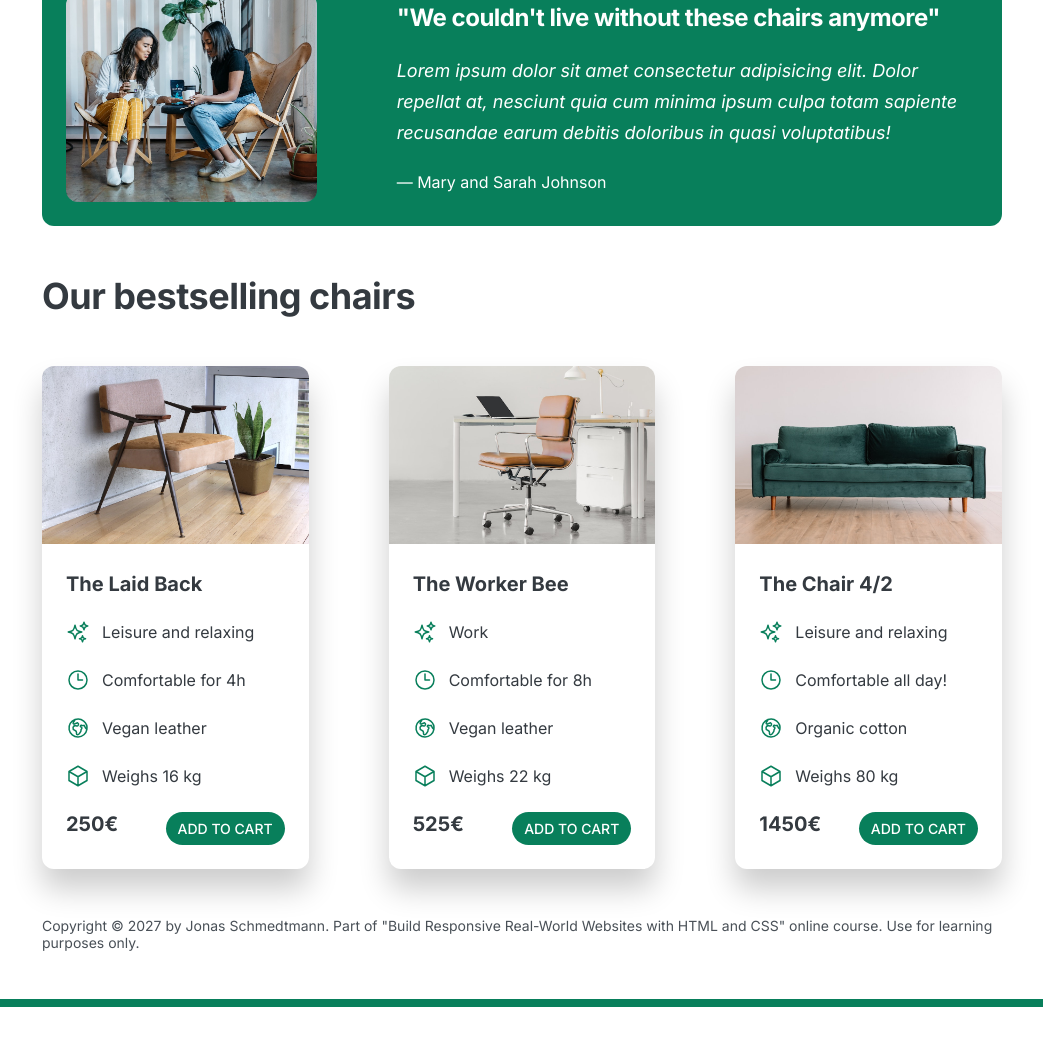
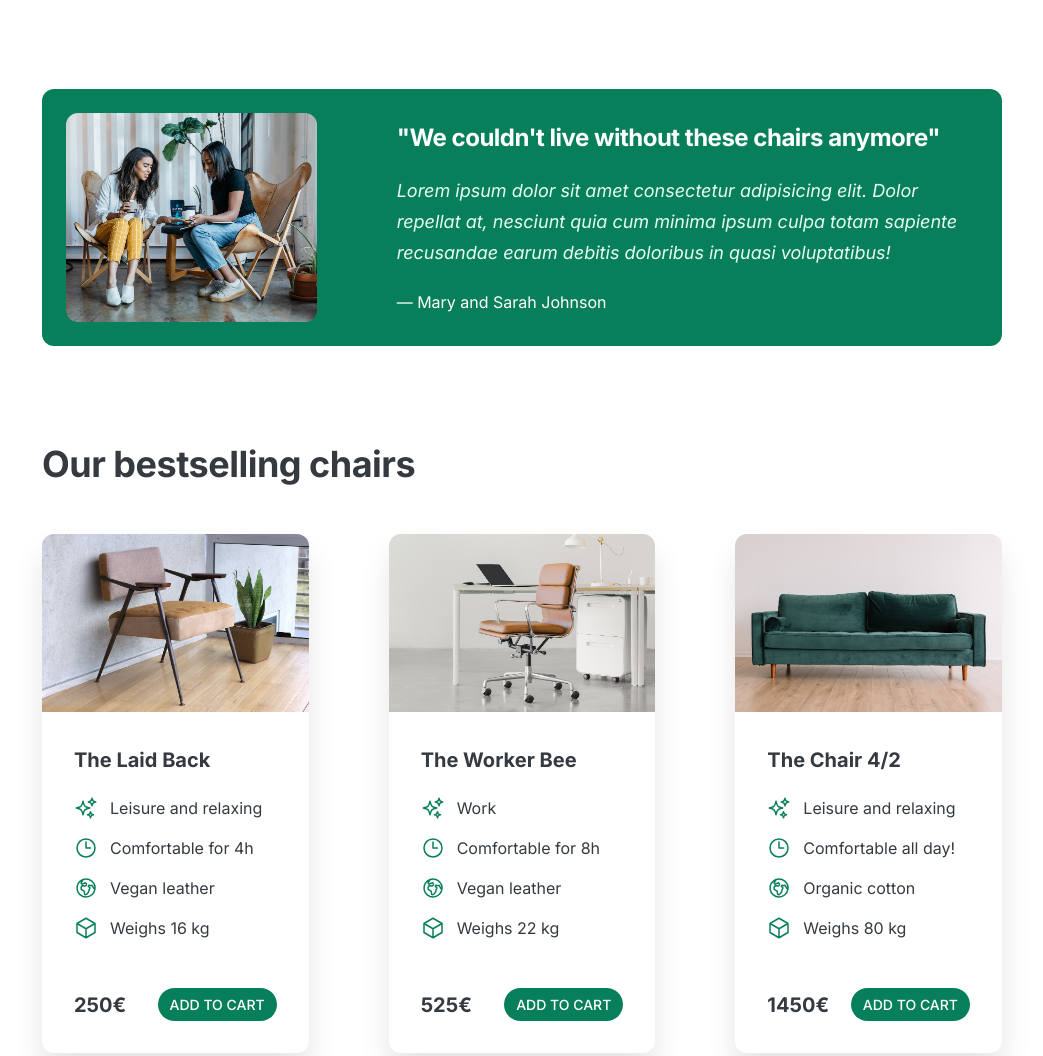
Before and after one commit to itsJehad1/Lisbon-Chair-Shop, a plain HTML site: page index.html in a window 1280 px wide. Shown: the part 921-1977 px from the top of the page, without its empty margins (118-1161 px from the left). Before the commit the page ends 1928 px from the top, so only its background shows below. Drawn offline with Linux system fonts and the light colour scheme.

Commit message:
Margins and Padding added

```diff
--- a/style.css
+++ b/style.css
@@ -33,7 +33,7 @@ body {
 
 header,
 section {
-  margin-bottom: 48px;
+  margin-bottom: 96px;
 }
 
 .btn:link,
@@ -87,7 +87,7 @@ header {
   display: grid;
   grid-template-columns: repeat(2, 1fr);
   column-gap: 80px;
-  margin-top: 48px;
+  margin-top: 64px;
 }
 
 .header-text-box {
@@ -95,7 +95,7 @@ header {
 }
 
 h1 {
-  margin-bottom: 24px;
+  margin-bottom: 32px;
 
   /* 44 / 52 / 62 */
   font-size: 44px;
@@ -119,7 +119,7 @@ img {
   stroke: #087f5b;
   width: 32px;
   height: 32px;
-  margin-bottom: 16px;
+  margin-bottom: 24px;
 }
 
 .features-title {
@@ -155,12 +155,17 @@ img {
   margin-bottom: 24px;
   font-size: 18px;
   line-height: 1.7;
+  color: #e6fcf5;
+}
+
+.testifmonial-author {
+  color: #c3fae8;
 }
 
 /* CHAIRS */
 .chair {
   border-radius: 12px;
-  box-shadow: 0 20px 30px 0 rgba(0, 0, 0, 0.2);
+  box-shadow: 0 20px 30px 0 rgba(0, 0, 0, 0.1);
 }
 
 .chair img {
@@ -169,7 +174,7 @@ img {
 }
 
 .chair-box {
-  padding: 24px;
+  padding: 32px;
 }
 
 h3 {
@@ -179,14 +184,14 @@ h3 {
 
 .chair-details {
   list-style: none;
-  margin-bottom: 24px;
+  margin-bottom: 48px;
 }
 
 .chair-details li {
   display: flex;
   align-items: center;
   gap: 12px;
-  margin-bottom: 24px;
+  margin-bottom: 16px;
 }
 
 .chair-details li:last-child {
@@ -202,6 +207,7 @@ h3 {
 .chair-price {
   display: flex;
   justify-content: space-between;
+  align-items: center;
   font-size: 20px;
 }
 
```
